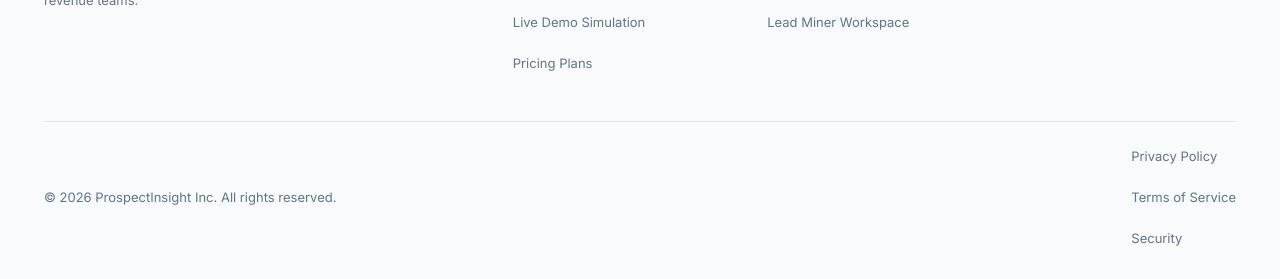
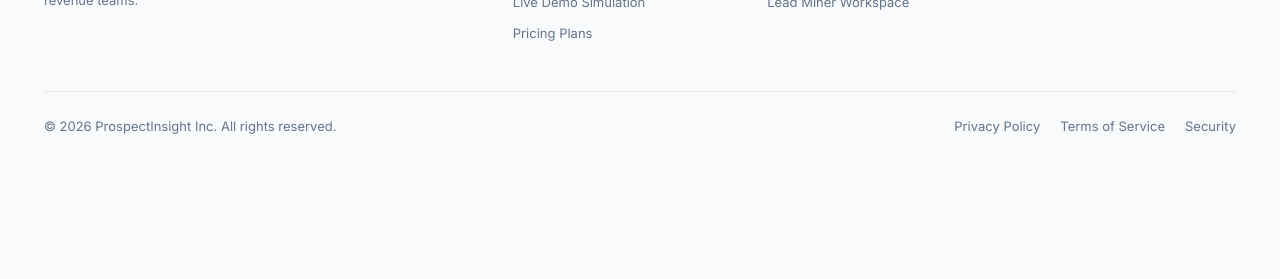
Before and after one commit to Fuad2e3/Lead_Generation, a plain HTML site: page index.html in a window 1280 px wide. Shown: the part 5725-6004 px from the top of the page. After the commit the page ends 5892 px from the top, so only its background shows below. Drawn offline with Linux system fonts and the light colour scheme.

Commit message:
Fix footer links CSS class conflict and ensure proper vertical and horizontal layouts

```diff
--- a/index.html
+++ b/index.html
@@ -1008,16 +1008,16 @@
       font-size: 13px;
     }
 
-    .footer-links {
+    .footer-bottom-links {
       display: flex;
       gap: 20px;
     }
 
-    .footer-links a {
+    .footer-bottom-links a {
       color: var(--text-muted);
     }
 
-    .footer-links a:hover {
+    .footer-bottom-links a:hover {
       color: var(--primary-light);
     }
 
@@ -1586,7 +1586,7 @@
 
       <div class="footer-bottom">
         <div>&copy; 2026 ProspectInsight Inc. All rights reserved.</div>
-        <div class="footer-links">
+        <div class="footer-bottom-links">
           <a href="privacy.html">Privacy Policy</a>
           <a href="terms.html">Terms of Service</a>
           <a href="security.html">Security</a>
```
